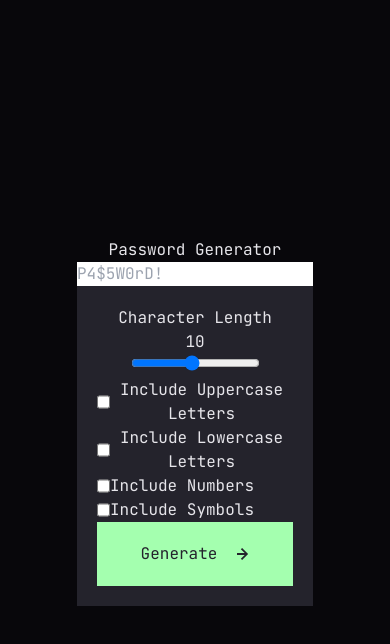
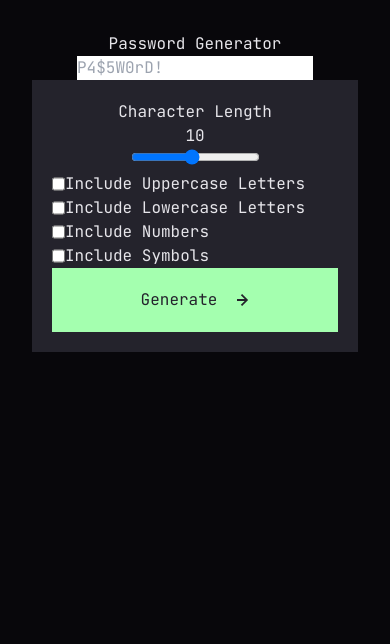
Before and after one commit to ShayneJG/Password-generator, a React (Vite) app: page / in a window 390 px wide. Shown: the top 644 px of the page. Built offline with nearby package versions, Linux system fonts and the light colour scheme.

Commit message:
mobile first design started

```diff
--- a/src/App.tsx
+++ b/src/App.tsx
@@ -18,7 +18,7 @@ function App() {
   const [sym, setSym] = useState(false);
   return (
     <div
-      className="fixed top-1/2 left-1/2 -translate-y-1/2 -translate-x-1/2 text-almostWhite font-jetBrainsMono
+      className="md:fixed md:top-1/2 md:left-1/2 md:-translate-y-1/2 md:-translate-x-1/2 text-almostWhite font-jetBrainsMono
 "
     >
       <div id="container" className="">
```
